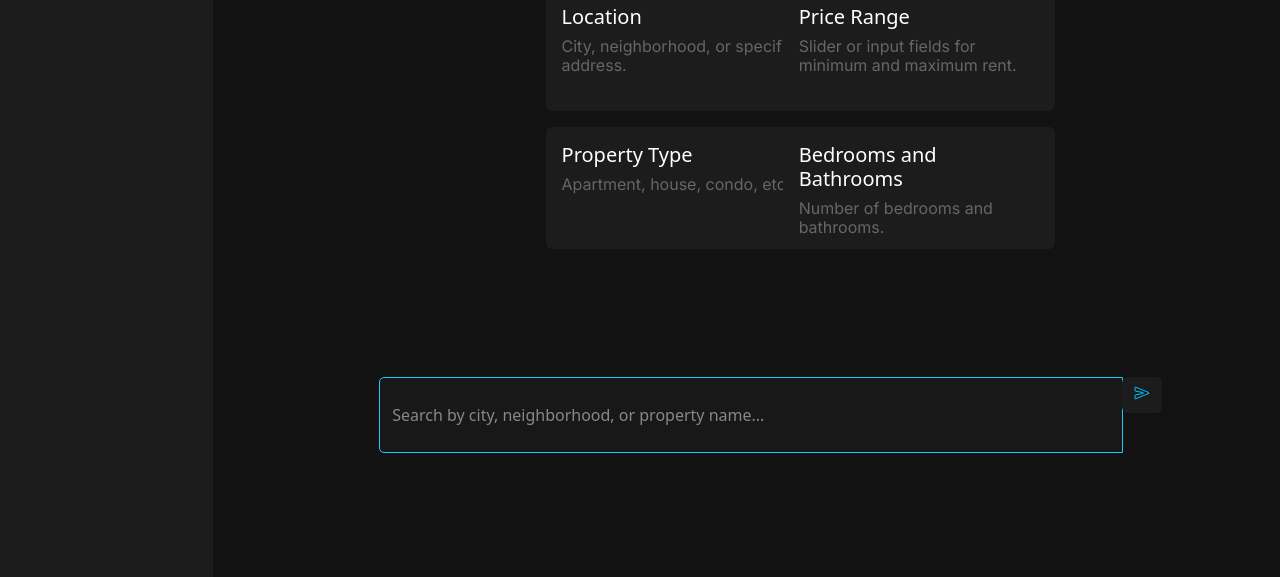
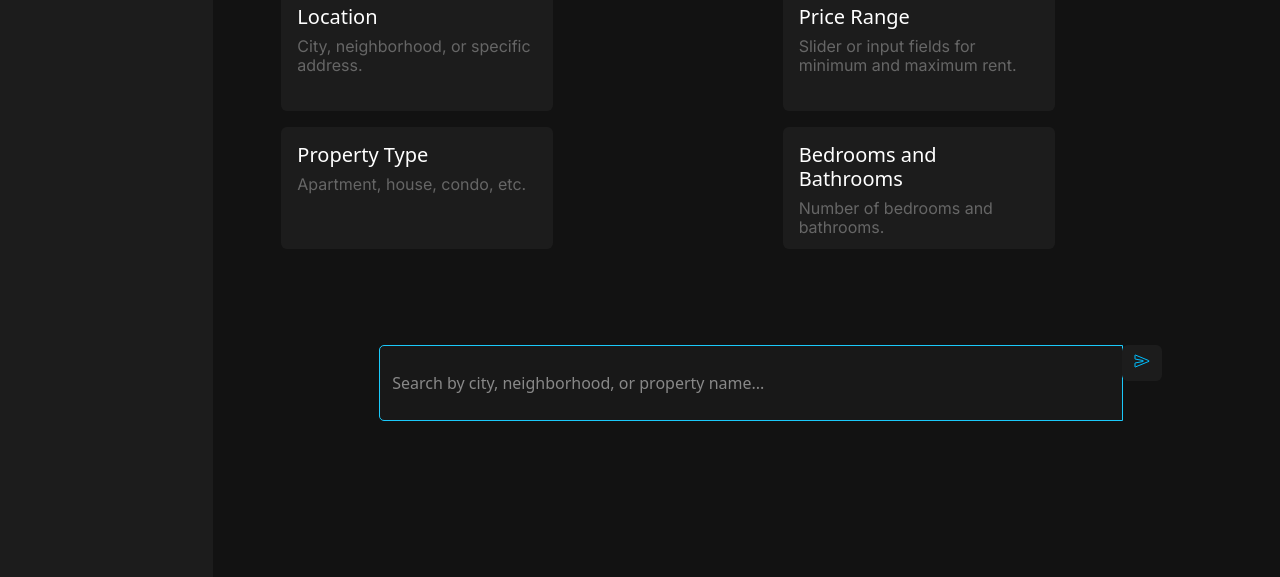
Before and after one commit to freshcodesElvo/dit--projrect-frontend, a website: page chtbot.html in a window 1280 px wide. Shown: the part 255-832 px from the top of the page. Drawn offline with nearby package versions, Linux system fonts and the light colour scheme.

Commit message:
added chatbot html

```diff
--- a/chtbot.html
+++ b/chtbot.html
@@ -14,15 +14,15 @@
 <body>
 
     <div class="d-flex">
-        <div class="sidebar d-flex flex-column p-3 col-md-2">
+        <div class="sidebar flex-column p-3 col-md-2">
             <a href="#" class="nav-link">New chat</a>
             <a href="#" class="nav-link">Bookmarks</a>
             <a href="#" class="nav-link">Notifications</a>
         </div>
         <div class="content">
             <h1>Hello user, what do you want to search?</h1>
-            <div class="row x">
-                <div class="col-md-6">
+            <div class="row cards-parent-container">
+                <div class="col-md-6 card-parent-container">
                     <div class="card mb-3">
                         <div class="card-body">
                             <h5 class="card-title">Location</h5>
@@ -30,7 +30,7 @@
                         </div>
                     </div>
                 </div>
-                <div class="col-md-6">
+                <div class="col-md-6 card-parent-container">
                     <div class="card mb-3">
                         <div class="card-body">
                             <h5 class="card-title">Price Range</h5>
@@ -38,7 +38,7 @@
                         </div>
                     </div>
                 </div>
-                <div class="col-md-6">
+                <div class="col-md-6 card-parent-container">
                     <div class="card mb-3">
                         <div class="card-body">
                             <h5 class="card-title">Property Type</h5>
@@ -46,7 +46,7 @@
                         </div>
                     </div>
                 </div>
-                <div class="col-md-6">
+                <div class="col-md-6 card-parent-container">
                     <div class="card mb-3">
                         <div class="card-body">
                             <h5 class="card-title">Bedrooms and Bathrooms</h5>
```
